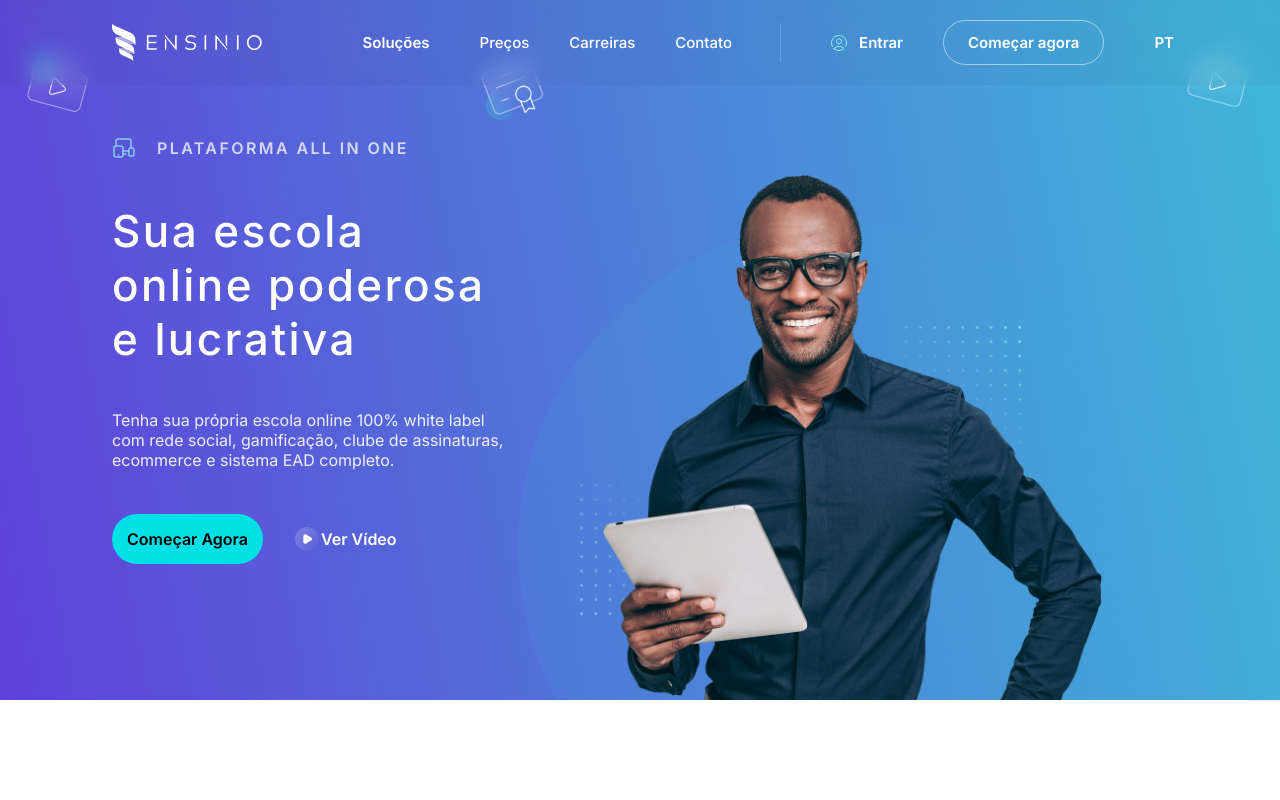
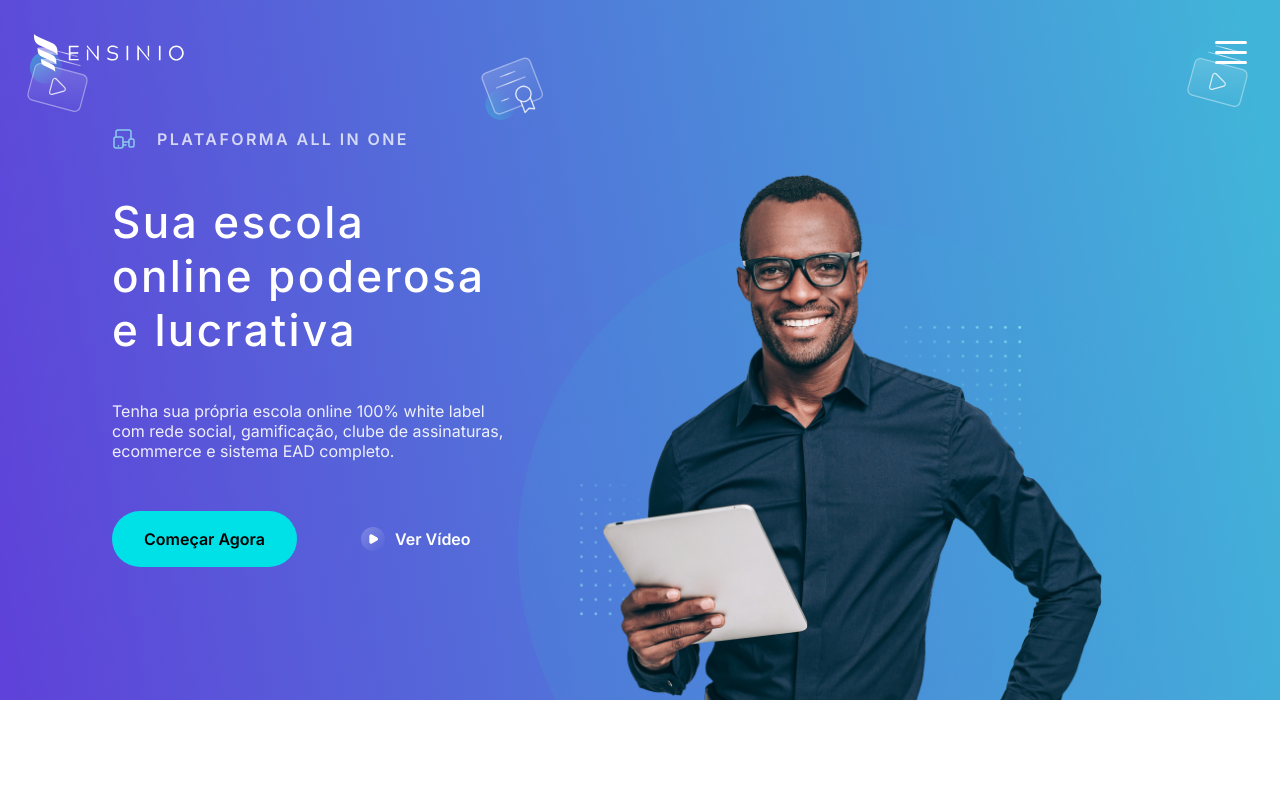
Before and after one commit to MarcosTenorioDev/front-end-async-test, a React (Vite) app: page / in a window 1280 px wide. Shown: the top 800 px of the page. Built offline with nearby package versions, Linux system fonts and the light colour scheme.

Commit message:
:dizzy: add animations in all buttons

```diff
--- a/src/components/Card.jsx
+++ b/src/components/Card.jsx
@@ -1,4 +1,3 @@
-import React from "react";
 import {
   StyledCard,
   CardDescription,
--- a/src/components/Dropdown.jsx
+++ b/src/components/Dropdown.jsx
@@ -1,4 +1,4 @@
-import React, { useState } from "react";
+import { useState } from "react";
 import {
   DropdownWrapper,
   DropdownButton,
--- a/src/components/Navbar.jsx
+++ b/src/components/Navbar.jsx
@@ -8,6 +8,7 @@ import {
   StyledHamburguerIcon,
   NavBarContent,
   NavButtonWrapper,
+  StyledNavButton
 } from "../styles/Navbar.styled";
 import Dropdown from "./Dropdown";
 import { Button } from "../styles/Button.style";
@@ -30,7 +31,11 @@ const Navbar = () => {
       href: "/",
     },
     {
-      page: "Carreiras",
+      page: "Academy",
+      href: "/",
+    },
+    {
+      page: "Blog",
       href: "/",
     },
     {
@@ -46,16 +51,32 @@ const Navbar = () => {
   ];
 
   const solutions = [
-    { name: "Crie uma Escola Online", description: "Lorem ipsum dolor sit amet", img: ead },
-    { name: "Comunidade e rede social", description: "Lorem ipsum dolor sit amet", img: social  },
-    { name: "Gamificação", description: "Lorem ipsum dolor sit amet", img: gamification },
-    { name: "Aplicativo mobile", description: "Lorem ipsum dolor sit amet", img: mobile },
+    {
+      name: "Crie uma Escola Online",
+      description: "Lorem ipsum dolor sit amet",
+      img: ead,
+    },
+    {
+      name: "Comunidade e rede social",
+      description: "Lorem ipsum dolor sit amet",
+      img: social,
+    },
+    {
+      name: "Gamificação",
+      description: "Lorem ipsum dolor sit amet",
+      img: gamification,
+    },
+    {
+      name: "Aplicativo mobile",
+      description: "Lorem ipsum dolor sit amet",
+      img: mobile,
+    },
   ];
 
   const [isMobileMenuOpen, setIsMobileMenuOpen] = useState(false);
 
   const toggleMobileMenu = () => {
-    console.log(isMobileMenuOpen)
+    console.log(isMobileMenuOpen);
     setIsMobileMenuOpen(!isMobileMenuOpen);
   };
 
@@ -65,7 +86,7 @@ const Navbar = () => {
         <NavBarContent>
           <LogoImg src={logoSvg} alt="Logo" />
           <NavbarWrapper open={isMobileMenuOpen}>
-            <NavLinkWrapper >
+            <NavLinkWrapper>
               <Dropdown
                 options={solutions}
                 title="SOLUÇÕES PRINCIPAIS"
@@ -85,21 +106,13 @@ const Navbar = () => {
             </NavLinkWrapper>
 
             <NavButtonWrapper>
-              <Button>
+              <StyledNavLink>
                 <StyledUserIcon src={userIcon} alt="User Icon" />
                 Entrar
-              </Button>
+              </StyledNavLink>
+              <StyledNavButton>Começar agora</StyledNavButton>
 
-              <Button
-                border="1px solid rgba(255, 255, 255, 0.5)"
-                padding="12px 24px"
-                borderradius="80px"
-                margin="0px 40px"
-                whitespace="nowrap"
-              >
-                Começar agora
-              </Button>
-              <Dropdown options={optionsLanguage} text="PT" check={true}/>
+              <Dropdown options={optionsLanguage} text="PT" check={true} />
             </NavButtonWrapper>
           </NavbarWrapper>
 
--- a/src/index.css
+++ b/src/index.css
@@ -8,6 +8,7 @@
     --neutral-colors-100: #130C25;
     --neutral-colors-900: #E7E7E9;
     --brand-colors-purple-dark: #432E98;
+    --brand-colors-teal-pure: #00E1E7
 
 }
 
--- a/src/pages/Home.jsx
+++ b/src/pages/Home.jsx
@@ -105,17 +105,8 @@ const Home = () => {
                 EAD completo.
               </Subtitle>
               <Flex gap="30px" items="center">
-                <Button
-                  backgroundcolor="#00E1E7"
-                  borderradius="80px"
-                  padding="15px"
-                  color="black"
-                  fontsize="1.6rem"
-                  fontweight="200"
-                >
-                  Começar Agora
-                </Button>
-                <Button fontsize="1.6rem">
+                <Button>Começar Agora</Button>
+                <Button>
                   <ImgBtn>
                     <img src={play} alt="play icon" />
                   </ImgBtn>
@@ -124,7 +115,7 @@ const Home = () => {
               </Flex>
             </Flex>
             <Flex justify="center" maxw="100%" height="100%" items="flex-end">
-              <ImgHero src={man} />
+              <ImgHero src={man} alt="Homem segurando um tablet" />
             </Flex>
           </DivContent>
         </ContentSection>
--- a/src/styles/Button.style.jsx
+++ b/src/styles/Button.style.jsx
@@ -1,17 +1,29 @@
 import styled from "styled-components";
 
 export const Button = styled.button`
+
+  display: flex;
+  align-items: center;
+  background: none;
+  border: none;
+  background-color: var(--brand-colors-teal-pure);
+  border-radius: 80px;
+  color: black;
+  font-size: 1.6rem;
+  font-weight: 600;
+  transition: 0.2s;
+  cursor: pointer;
+  padding: 18px 32px;
+
+  &:nth-child(2) {
+    background-color: none;
     background: none;
-    background-color: ${(prop) => prop.backgroundcolor ? prop.backgroundcolor : "none"};
-    border: ${(prop) => prop.border ? prop.border : "none"};
-    font-weight: 600;
-    color: ${(prop) => prop.color ? prop.color : "white"};
-    font-size: ${(prop) => prop.fontsize ? prop.fontsize : "1.5rem"};
-    border-radius: ${(prop) => prop.borderradius ? prop.borderradius : "none"};
-    padding: ${(prop) => prop.padding ? prop.padding : "0"};
-    cursor: pointer;
-    margin: ${(prop) => prop.margin ? prop.margin : "0"};
-    display: flex;
-    align-items: center;
-    white-space: ${(prop) => prop.whitespace ? prop.whitespace : "break"};
-`
+    color: #FFF;
+    gap: 8px;
+    }
+
+  &:hover {
+    padding: 18px 32px;
+    font-size: 1.8rem;
+  }
+`;
--- a/src/styles/Content.styled.jsx
+++ b/src/styles/Content.styled.jsx
@@ -153,10 +153,15 @@ const SeeMoreBtn = styled.button`
   align-items: center;
   gap: 32px;
   cursor: pointer;
+  transition: 0.2s;
 
   &::after {
     content: url(${arrowRight});
     width: 24px;
+  }
+
+  &:hover{
+    transform: translateX(4px);
   }
 `;
 
--- a/src/styles/Dropdown.styled.jsx
+++ b/src/styles/Dropdown.styled.jsx
@@ -14,10 +14,15 @@ const DropdownButton = styled.button`
   display: flex;
   align-items: center;
   font-size: 1.5rem;
-  font-weight: 600;
+  font-weight: 400;
+  transition: transform 0.2s;
 
-  @media (max-width:1220px){
+  @media (max-width: 1290px) {
     padding: 20px 0px;
+  }
+
+  &:hover {
+    transform: translateY(4px);
   }
 `;
 
@@ -27,29 +32,27 @@ const DropdownTitle = styled.h3`
   letter-spacing: 2.1px;
   color: var(--brand-colors-purple-pure);
   white-space: nowrap;
-    padding: ${(prop) => prop.padding ? prop.padding : "0"};
-`
+  padding: ${(prop) => (prop.padding ? prop.padding : "0")};
+`;
 
 const DropdownMenu = styled.ul`
   position: absolute;
   list-style: none;
-  background-color: #FFF;
+  background-color: #fff;
   border-radius: 8px;
   padding: 0;
   margin: 0;
   z-index: 1;
-
 `;
 
 const DropdownItemContainer = styled.div`
-    display: ${(prop) => prop.display ? prop.display : "block"};;
+  display: ${(prop) => (prop.display ? prop.display : "block")};
   grid-template-columns: repeat(2, 1fr);
 
   @media (max-width: 650px) {
     grid-template-columns: repeat(1, 1fr);
   }
-
-`
+`;
 
 const CheckIcon = styled.img`
   width: 10px;
@@ -62,18 +65,16 @@ const DropdownItem = styled.li`
   align-items: center;
   padding: 10px;
   cursor: pointer;
-  padding: ${(prop) => prop.paddingitem ? prop.paddingitem : "15px" };
+  padding: ${(prop) => (prop.paddingitem ? prop.paddingitem : "15px")};
   background: ${(props) =>
     props.selected
       ? "linear-gradient(90deg, #5F41D9 -880.48%, rgba(95, 65, 217, 0.00) 100%)"
       : "transparent"};
-
 `;
 
 const DropdownImage = styled.img`
-  width: ${(prop) => prop.widthimg ? prop.widthimg : "20px"};
+  width: ${(prop) => (prop.widthimg ? prop.widthimg : "20px")};
   margin-right: 10px;
-
 `;
 
 const DropdownItemTitle = styled.h3`
@@ -84,13 +85,13 @@ const DropdownItemTitle = styled.h3`
   @media (max-width: 440px) {
     white-space: break-spaces;
   }
-`
+`;
 
 const DropdownItemDescription = styled.p`
   font-size: 1.3rem;
   font-weight: 400;
   color: var(--neutral-colors-200);
-`
+`;
 
 export {
   DropdownButton,
@@ -102,5 +103,5 @@ export {
   DropdownTitle,
   DropdownItemContainer,
   DropdownItemTitle,
-  DropdownItemDescription
+  DropdownItemDescription,
 };
--- a/src/styles/Navbar.styled.jsx
+++ b/src/styles/Navbar.styled.jsx
@@ -12,7 +12,7 @@ const NavBg = styled.div`
   padding: 20px 0px;
   z-index: 2;
 
-  @media (max-width: 1220px) {
+  @media (max-width: 1290px) {
     background: none;
     padding: 0;
   }
@@ -24,7 +24,7 @@ const NavBarContent = styled.div`
   max-width: 1440px;
   padding: 0px 112px;
 
-  @media (max-width: 1220px) {
+  @media (max-width: 1290px) {
     padding: 0;
   }
 `;
@@ -34,7 +34,7 @@ const NavbarWrapper = styled.nav`
   justify-content: space-between;
   align-items: center;
 
-  @media (max-width: 1220px) {
+  @media (max-width: 1290px) {
     padding: 20px 0px;
     flex-direction: column-reverse;
     background: var(--teal-purple-gradient);
@@ -49,18 +49,19 @@ const NavButtonWrapper = styled.div`
   display: flex;
   align-items: center;
   justify-content: space-between;
-  width: 80%;
-  justify-content: space-between;
+  width: 100%;
+  max-width: 356px;
 
-  @media (max-width: 1220px) {
+  @media (max-width: 1290px) {
     & > *:nth-child(2) {
       display: none;
     }
-    padding: 5px 3rem;
+    max-width: 80%;
   }
 
   @media (max-width: 660px) {
-    padding: 5px 5rem 5px 3rem;
+    width: 80%;
+    padding: 0px 3rem 0px 0px;
   }
 
   @media (max-width: 450px) {
@@ -70,17 +71,21 @@ const NavButtonWrapper = styled.div`
 
 const NavLinkWrapper = styled.nav`
   display: flex;
-  justify-content: center;
+  justify-content: flex-end;
   gap: 40px;
-  padding-left: 10%;
+  padding-left: 20px;
+  margin-right: 48px;
+  flex: 1;
+  border-right: 1px solid rgba(var(--brand-color), 0.25);
 
-  @media (max-width: 1220px) {
+  @media (max-width: 1290px) {
     flex-direction: column;
     justify-content: flex-start;
     flex: 1;
     padding: 7rem 1rem 0px;
     width: 80%;
     gap: 0;
+    border: none;
     ${(props) =>
       props.isMobileMenuOpen &&
       css`
@@ -88,12 +93,8 @@ const NavLinkWrapper = styled.nav`
       `}
   }
   @media (max-width: 670px) {
-    margin-bottom:200px;
+    margin-bottom: 200px;
     height: 100vh;
-  }
-  @media (max-width: 440px) {
-    width: 95%;
-
   }
 `;
 
@@ -107,15 +108,13 @@ const StyledNavLink = styled(NavLink)`
   font-size: 1.5rem;
   display: flex;
   align-items: center;
-  font-weight: 500;
+  font-weight: 400;
 
-  &:nth-child(4) {
-    border-right: 1px solid rgba(var(--brand-color), 0.25);
+  &:nth-child(5) {
     padding-right: 48px;
-    margin-right: 48px;
   }
 
-  @media (max-width: 1220px) {
+  @media (max-width: 1290px) {
     &:nth-child(4) {
       border-right: none;
       padding-right: 0;
@@ -123,6 +122,28 @@ const StyledNavLink = styled(NavLink)`
     }
     border-top: 1px solid rgb(90, 147, 224);
     padding: 20px 0;
+  }
+
+  &:hover {
+    transform: translateY(4px);
+  }
+`;
+
+const StyledNavButton = styled.button`
+  color: #FFF;
+  transition: 0.2s;
+  font-size: 1.6rem;
+  display: flex;
+  align-items: center;
+  font-weight: 600;
+  background: none;
+  border-radius: 80px;
+  border: 1px solid rgba(255, 255, 255, 0.5);
+  padding: 12px 24px;
+  cursor: pointer;
+
+  &:hover {
+    font-size: 1.7rem;
   }
 `;
 
@@ -132,7 +153,7 @@ const StyledHamburguerIcon = styled.i`
   right: 25px;
   top: 28px;
   z-index: 9999999;
-  @media (max-width: 1220px) {
+  @media (max-width: 1290px) {
     display: block;
   }
 `;
@@ -140,7 +161,7 @@ const StyledHamburguerIcon = styled.i`
 const LogoImg = styled.img`
   width: 150px;
 
-  @media (max-width: 1220px) {
+  @media (max-width: 1290px) {
     position: absolute;
     left: 34px;
     top: 34px;
@@ -158,4 +179,5 @@ export {
   StyledHamburguerIcon,
   NavBarContent,
   NavButtonWrapper,
+  StyledNavButton,
 };
```
Lines whose indentation alone changed are shown as unchanged.
